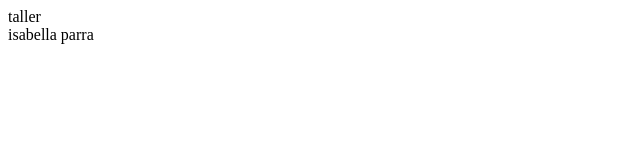
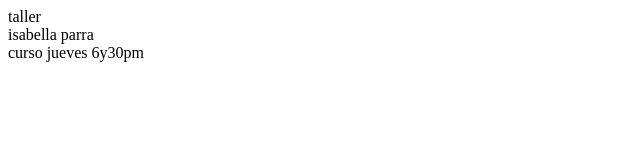
Before and after one commit to imay2byte/isa-practica-git, a plain HTML site: page index.html in a window 1280 px wide. Shown: the whole page, without its empty margins (0-640 px from the left). Drawn offline with Linux system fonts and the light colour scheme.

Commit message:
third commit

```diff
--- a/index.html
+++ b/index.html
@@ -8,5 +8,6 @@
 <body>
     <div>taller</div>
     <div>isabella parra</div>
+    <div>curso jueves 6y30pm</div>
 </body>
 </html>
```
